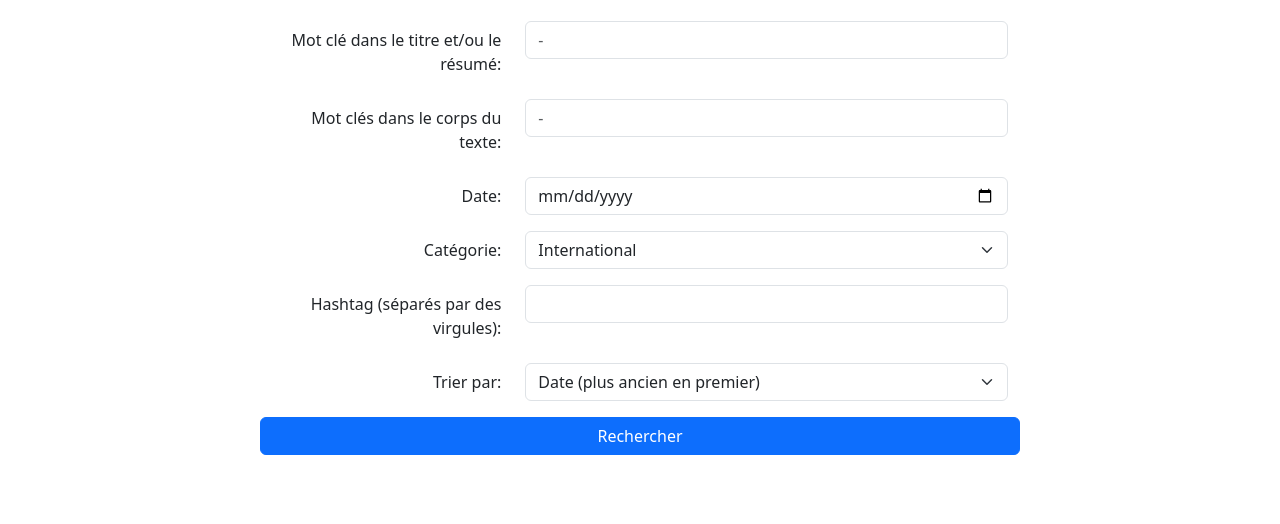
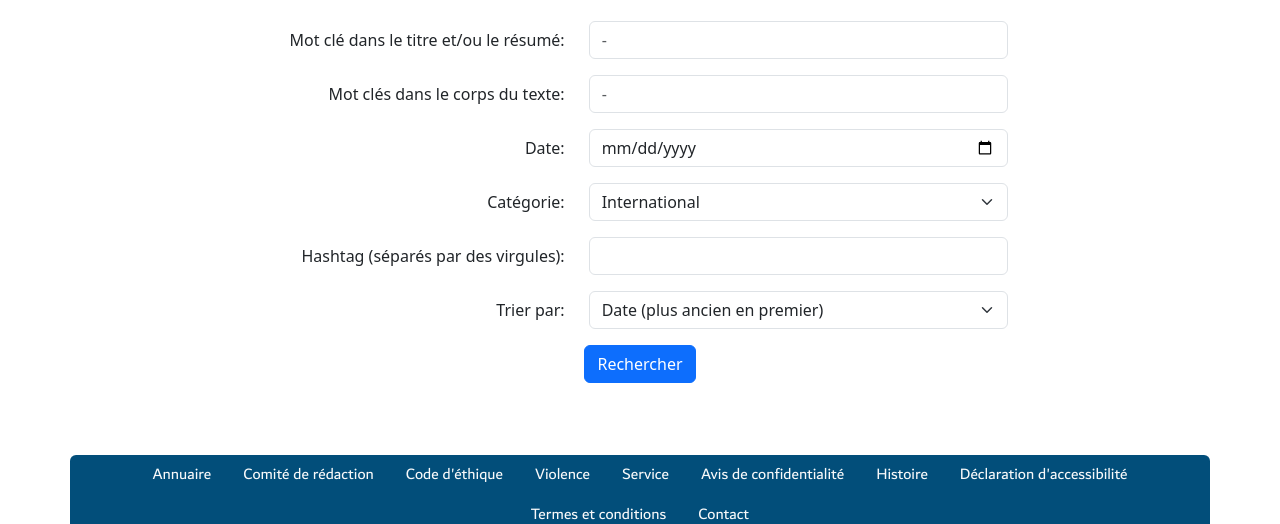
Before and after one commit to iMomobxl/Maquette-projet-web, a plain HTML site: page recherche.html in a window 1280 px wide. Shown: the part 243-767 px from the top of the page. Drawn offline with nearby package versions, Linux system fonts and the light colour scheme.

Commit message:
recherche largeur article

```diff
--- a/recherche.html
+++ b/recherche.html
@@ -77,27 +77,26 @@
         </header>
         <form class="col-8 m-3" method="post">
             <div class="row py-2">
-                <label class="col-md-4 col-form-label text-sm-center text-md-end">Mot clé dans le titre et/ou le
-                    résumé:</label>
-                <div class="col-md-8">
+                <label class="col-md-5 col-form-label text-sm-center text-md-end">Mot clé dans le titre et/ou le résumé:</label>
+                <div class="col-md-7">
                     <input type="text" class="form-control" placeholder="-">
                 </div>
             </div>
             <div class="row py-2">
-                <label class="col-md-4 col-form-label text-sm-center text-md-end">Mot clés dans le corps du texte:</label>
-                <div class="col-md-8">
+                <label class="col-md-5 col-form-label text-sm-center text-md-end">Mot clés dans le corps du texte:</label>
+                <div class="col-md-7">
                     <input type="text" class="form-control" placeholder="-">
                 </div>
             </div>
             <div class="row py-2">
-                <label class="col-md-4 col-form-label text-sm-center text-md-end">Date:</label>
-                <div class="col-md-8">
+                <label class="col-md-5 col-form-label text-sm-center text-md-end">Date:</label>
+                <div class="col-md-7">
                     <input type="date" class="form-control">
                 </div>
             </div>
             <div class="row py-2">
-                <label class="col-md-4 col-form-label text-sm-center text-md-end">Catégorie:</label>
-                <div class="col-md-8">
+                <label class="col-md-5 col-form-label text-sm-center text-md-end">Catégorie:</label>
+                <div class="col-md-7">
                     <select class="form-select">
                         <option value="0" selected>International</option>
                         <option value="1">National</option>
@@ -112,22 +111,22 @@
                 </div>
             </div>
             <div class="row py-2">
-                <label class="col-md-4 col-form-label text-sm-center text-md-end">Hashtag (séparés par des
+                <label class="col-md-5 col-form-label text-sm-center text-md-end">Hashtag (séparés par des
                     virgules):</label>
-                <div class="col-md-8">
+                <div class="col-md-7">
                     <input type="text" class="form-control">
                 </div>
             </div>
             <div class="row py-2">
-                <label class="col-md-4 col-form-label text-sm-center text-md-end">Trier par:</label>
-                <div class="col-md-8">
+                <label class="col-md-5 col-form-label text-sm-center text-md-end">Trier par:</label>
+                <div class="col-md-7">
                     <select class="form-select">
                         <option value="0" selected>Date (plus ancien en premier)</option>
                         <option value="1">Date (plus récent en premier)</option>
                     </select>
                 </div>
             </div>
-            <div class="row py-2">
+            <div class="d-flex justify-content-center py-2">
                 <button class="btn btn-primary" type="submit">Rechercher</button>
             </div>
         </form>
```
